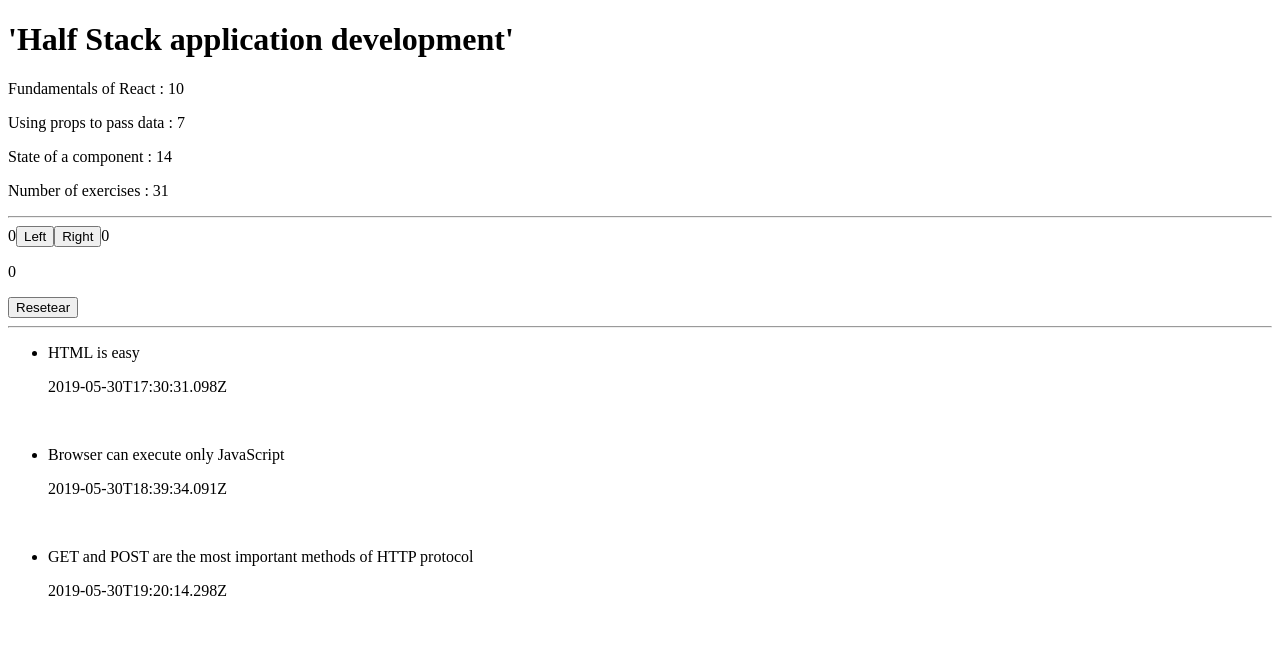
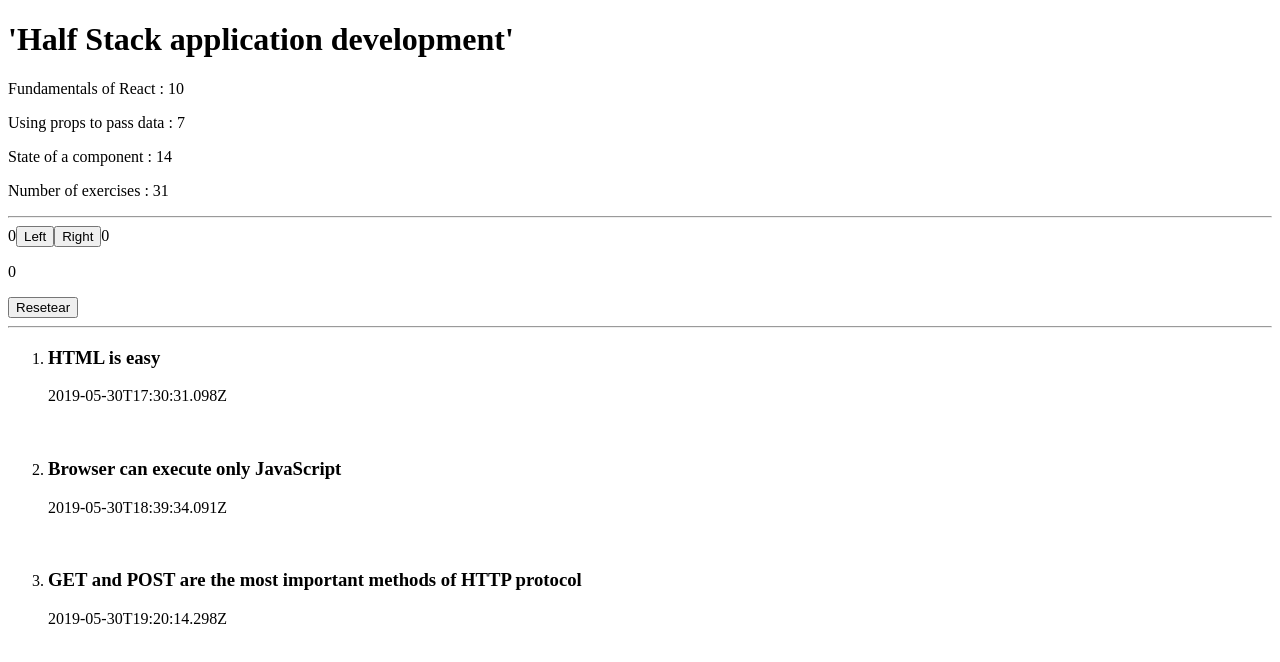
Before and after one commit to LeoteauG/midu-Bootcamp, a React (Create React App) app in the folder part1/courseinfo/: page / in a window 1280 px wide. Shown: the top 662 px of the page. Built offline with nearby package versions, Linux system fonts and the light colour scheme.

Commit message:
Incorporación de componente Collection para listar un arreglo

```diff
--- a/part1/courseinfo/src/App.js
+++ b/part1/courseinfo/src/App.js
@@ -2,7 +2,7 @@ import Header from "./components/Header"
 import Content from "./components/Content"
 import Total from "./components/Total"
 import Clicksused from "./components/State"
-import Colection from "./components/Collection"
+import {Collection} from "./components/Collection"
 
 const App = () => {
   return (
@@ -13,7 +13,7 @@ const App = () => {
       <hr/>
       <Clicksused/>
       <hr/>
-      <Colection/>
+      <Collection/>
     </div>
   )
 }
--- a/part1/courseinfo/src/components/collection.js
+++ b/part1/courseinfo/src/components/collection.js
@@ -1,4 +1,4 @@
-const Colection = () => {
+export const Collection = () => {
 
     const notes = [
       {
@@ -20,20 +20,22 @@ const Colection = () => {
         important: true,
       },
       ]
+
+      if(notes.length === 0){
+        return "No hay nada"
+      }
+
       return (
-        <div>
-
-            {notes.map(({content,date}) =>{
+        <ol>
+            {notes.map(({content,date,id}) =>{
                 return (
-                    <ul>
-                        <li>{content}</li>
+                    <li key={id}>
+                        <h3>{content}</h3>
                         <p>{date}</p>
                         <br/>
-                    </ul>
+                    </li>
                 )
             })}
-        </div>
+        </ol>
       )
 }
-
-export default Colection;
```
Lines whose indentation alone changed are shown as unchanged.
